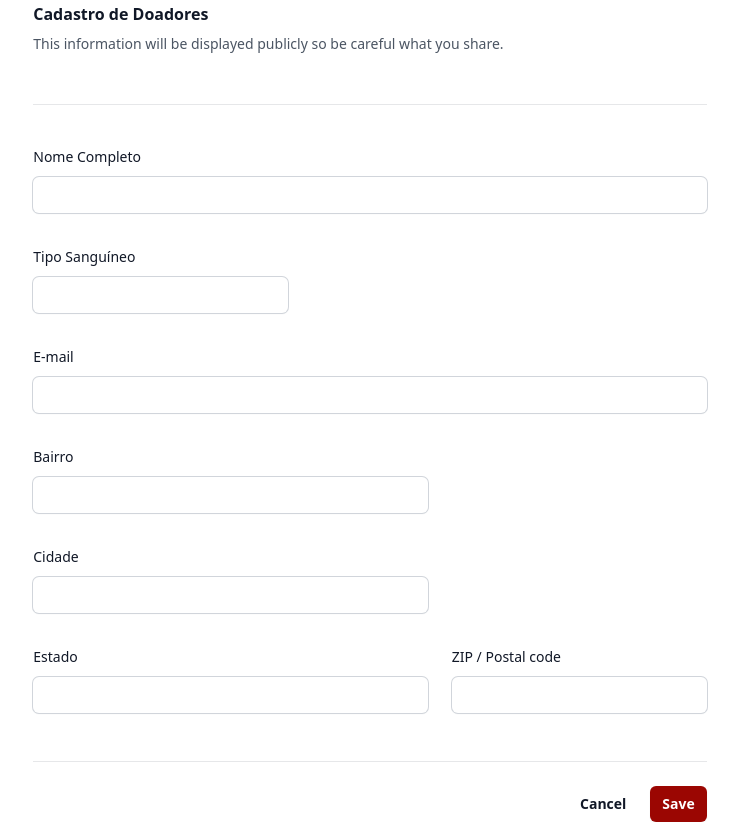
After one commit to Cruz-Andre/bancoDeSangueWeb, a PHP site: page /cadastro.html in a window 1280 px wide. The commit adds this page. Shown: the whole page, without its empty margins (270-1009 px from the left). Run offline with PHP 8.4, Linux system fonts and the light colour scheme; some libraries are stand-ins or nearby versions.

Commit message:
add cadastro page

```diff
--- /dev/null
+++ b/cadastro.html
@@ -0,0 +1,109 @@
+<!DOCTYPE html>
+<html lang="pt-br">
+
+<head>
+    <meta charset="UTF-8">
+    <meta name="viewport" content="width=device-width, initial-scale=1.0">
+    <link rel="icon" type="image/jpg" href="img/logoBancoDeSangueNew.png">
+    <link rel="stylesheet" type="text/css" href="./styles/styleCadastro.css">
+    <script src="https://cdn.tailwindcss.com"></script>
+    <title>Banco de Sangue</title>
+</head>
+
+<body>
+    <form>
+        <div class="space-y-12">
+            <div class="border-b border-gray-900/10 pb-12">
+                <h2 class="text-base font-semibold leading-7 text-gray-900">Cadastro de Doadores</h2>
+                <p class="mt-1 text-sm leading-6 text-gray-600">This information will be displayed publicly so be careful what you share.</p>
+            </div>
+        </div>
+
+        <div class="border-b border-gray-900/10 pb-12">
+            <!-- <h2 class="text-base font-semibold leading-7 text-gray-900">Personal Information</h2>
+            <p class="mt-1 text-sm leading-6 text-gray-600">Use a permanent address where you can receive mail.</p> -->
+
+            <div class="mt-10 grid grid-cols-1 gap-x-6 gap-y-8 sm:grid-cols-5">
+                <div class="sm:col-span-5">
+                    <label for="nomeCompleto" class="block text-sm font-medium leading-6 text-gray-900">Nome Completo</label>
+                    <div class="mt-2">
+                        <input type="text" name="nomeCompleto" id="nomeCompleto" autocomplete="nomeCompleto"
+                            class="block w-full p-3 rounded-md border-0 py-1.5 text-gray-900 shadow-sm ring-1 ring-gray-300 placeholder:text-gray-400 focus:ring-4 focus:ring-[#9B0602] focus:outline-none sm:leading-6">
+                    </div>
+                </div>
+
+                <div class="sm:col-span-2">
+                    <label for="tipoSangue" class="block text-sm font-medium leading-6 text-gray-900">Tipo Sanguíneo</label>
+                    <div class="mt-2">
+                        <input id="tipoSangue" name="tipoSangue" type="text" autocomplete="tipoSangue"
+                            class="block w-full p-3 rounded-md border-0 py-1.5 text-gray-900 shadow-sm ring-1 ring-gray-300 placeholder:text-gray-400 focus:ring-4 focus:ring-[#9B0602] focus:outline-none sm:leading-6">
+                    </div>
+                </div>
+
+                <div class="sm:col-span-5">
+                    <label for="email" class="block text-sm font-medium leading-6 text-gray-900">E-mail</label>
+                    <div class="mt-2">
+                        <input id="email" name="email" type="email" autocomplete="email"
+                            class="block w-full p-3 rounded-md border-0 py-1.5 text-gray-900 shadow-sm ring-1 ring-gray-300 placeholder:text-gray-400 focus:ring-4 focus:ring-[#9B0602] focus:outline-none sm:leading-6">
+                    </div>
+                </div>
+
+                <div class="col-span-3">
+                    <label for="bairro" class="block text-sm font-medium leading-6 text-gray-900">Bairro</label>
+                    <div class="mt-2">
+                        <input type="text" name="bairro" id="bairro" autocomplete="bairro"
+                            class="block w-full p-3 rounded-md border-0 py-1.5 text-gray-900 shadow-sm ring-1 ring-gray-300 placeholder:text-gray-400 focus:ring-4 focus:ring-[#9B0602] focus:outline-none sm:leading-6">
+                    </div>
+                </div>
+
+                <div class="sm:col-span-3">
+                    <label for="cidade" class="block text-sm font-medium leading-6 text-gray-900">Cidade</label>
+                    <div class="mt-2">
+                        <input type="text" name="cidade" id="cidade" autocomplete="cidade"
+                            class="block w-full p-3 rounded-md border-0 py-1.5 text-gray-900 shadow-sm ring-1 ring-gray-300 placeholder:text-gray-400 focus:ring-4 focus:ring-[#9B0602] focus:outline-none sm:leading-6">
+                    </div>
+                </div>
+
+                <div class="sm:col-span-3">
+                    <label for="estado" class="block text-sm font-medium leading-6 text-gray-900">Estado</label>
+                    <div class="mt-2">
+                        <input type="text" name="estado" id="estado" autocomplete="estado"
+                            class="block w-full p-3 rounded-md border-0 py-1.5 text-gray-900 shadow-sm ring-1 ring-gray-300 placeholder:text-gray-400 focus:ring-4 focus:ring-[#9B0602] focus:outline-none sm:leading-6">
+                    </div>
+                </div>
+
+                <div class="sm:col-span-2">
+                    <label for="postal-code" class="block text-sm font-medium leading-6 text-gray-900">ZIP / Postal
+                        code</label>
+                    <div class="mt-2">
+                        <input type="text" name="postal-code" id="postal-code" autocomplete="postal-code"
+                            class="block w-full p-3 rounded-md border-0 py-1.5 text-gray-900 shadow-sm ring-1 ring-gray-300 placeholder:text-gray-400 focus:ring-4 focus:ring-[#9B0602] focus:outline-none sm:leading-6">
+                    </div>
+                </div>
+            </div>
+        </div>
+        </div>
+
+        <div class="mt-6 flex items-center justify-end gap-x-6">
+            <button type="button" class="text-sm font-semibold leading-6 text-gray-900">Cancel</button>
+            <button
+                type="submit"
+                class="rounded-md
+                    bg-[#9B0602]
+                    px-3 py-2
+                    text-sm
+                    font-semibold
+                    text-white
+                    shadow-sm
+                    hover:bg-[#9B0602]
+                    focus-visible:outline
+                    focus-visible:outline-2
+                    focus-visible:outline-offset-2"
+                >
+                Save
+            </button>
+        </div>
+    </form>
+</body>
+
+</html>
--- a/index.html
+++ b/index.html
@@ -10,6 +10,7 @@
 </head>
 
 <body>
+
   <header>
     <nav class="navbar">
       <img src="img/logoBancoDeSangueNew.png" alt="logo Doação">
@@ -24,6 +25,7 @@
       </ul>
     </nav>
   </header>
+
   <main>
     <section id="home">
       <h1>Quantidade de Bolsas de Sangue por Tipo Sanguíneo</h1>
@@ -44,11 +46,13 @@
       <!-- Adicione informações para outros hospitais aqui -->
     </section>
   </main>
+
   <footer>
     <p class="rodape__texto">&copy; André Cruz - <span id="ano"></span> Doação de Sangue</p>
   </footer>
 
   <script type="module" src="./js/ano.js"></script>
+
 </body>
 
 </html>
--- /dev/null
+++ b/styles/styleCadastro.css
@@ -0,0 +1,17 @@
+body {
+    margin: 0;
+    padding: 0;
+    display: flex;
+    flex-direction: column;
+    align-items: center;
+}
+
+/*
+coloca o main para preencher todo o espaço disponível
+colocando o rodapé ancorado no final da página
+Necessário que a tag pai (no caso body) esteja com o display flex
+main {
+    padding: 20px;
+    flex: 1;
+}
+*/
```
Also changed, not shown: login.html (+4 -4 lines), styles/style.css (indentation only). Lines whose indentation alone changed are shown as unchanged.
